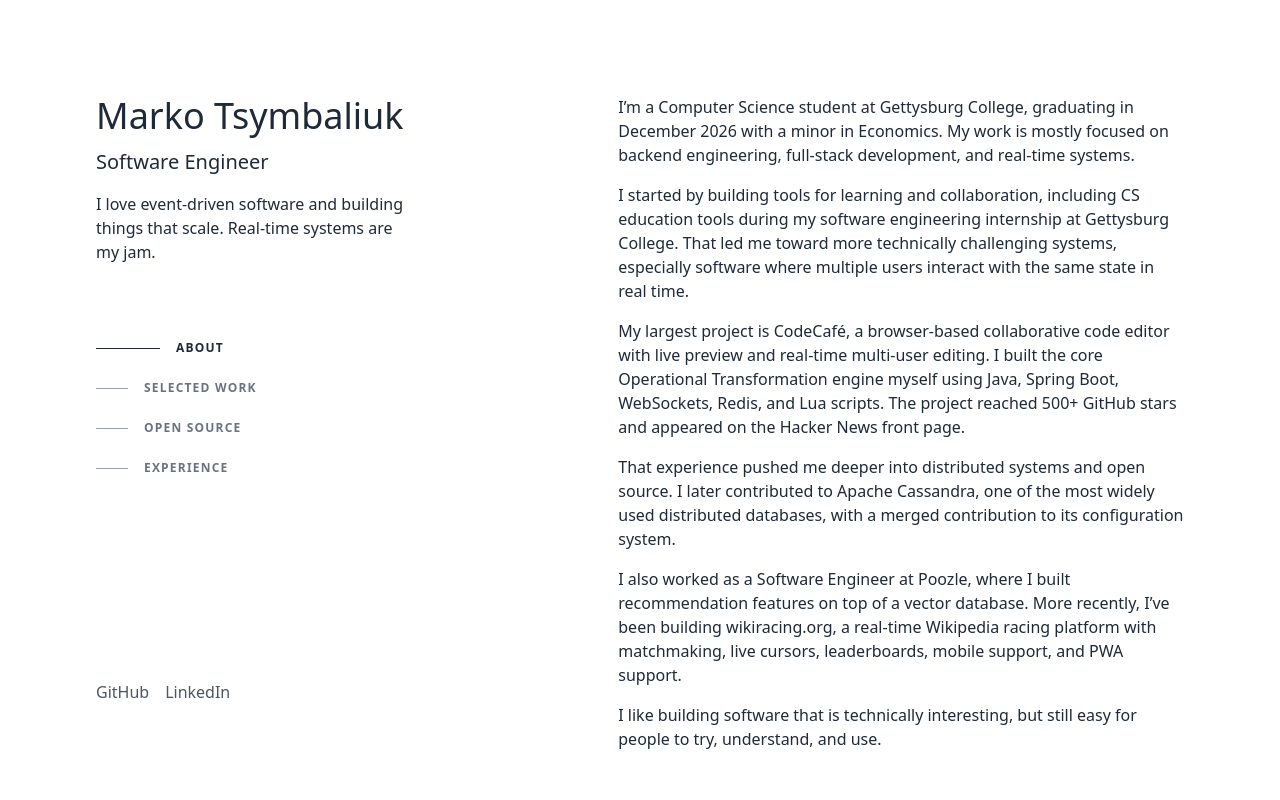
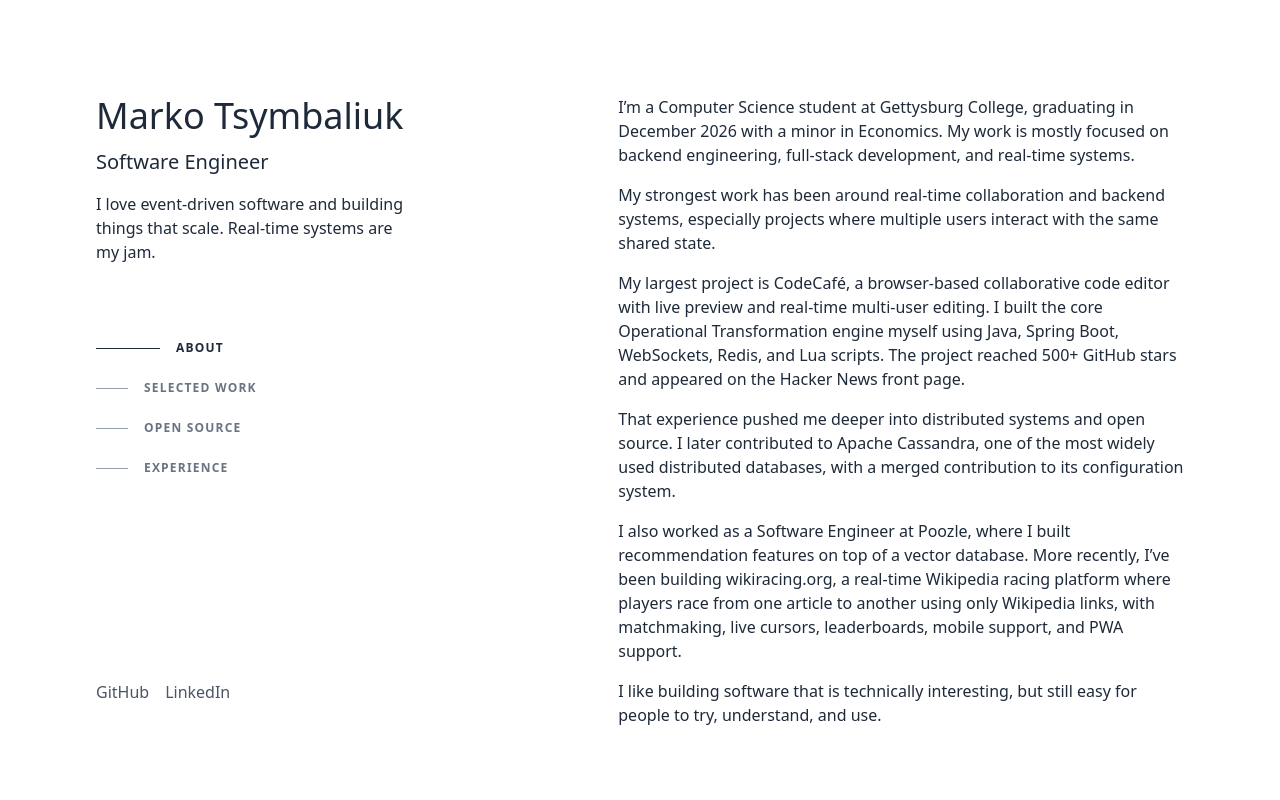
Before and after one commit to mrktsm/personal-website, a React (Vite) app: page / in a window 1280 px wide. Shown: the top 800 px of the page. Built offline with nearby package versions, Linux system fonts and the light colour scheme; no server answers.

Commit message:
Refine About section text

```diff
--- a/src/App.tsx
+++ b/src/App.tsx
@@ -272,7 +272,7 @@ function App() {
             I’m a Computer Science student at Gettysburg College, graduating in December 2026 with a minor in Economics. My work is mostly focused on backend engineering, full-stack development, and real-time systems.
           </p>
           <p className="mt-4 text-base font-medium text-gray-800">
-            I started by building tools for learning and collaboration, including CS education tools during my software engineering internship at Gettysburg College. That led me toward more technically challenging systems, especially software where multiple users interact with the same state in real time.
+            My strongest work has been around real-time collaboration and backend systems, especially projects where multiple users interact with the same shared state.
           </p>
           <p className="mt-4 text-base font-medium text-gray-800">
             My largest project is CodeCafé, a browser-based collaborative code editor with live preview and real-time multi-user editing. I built the core Operational Transformation engine myself using Java, Spring Boot, WebSockets, Redis, and Lua scripts. The project reached 500+ GitHub stars and appeared on the Hacker News front page.
@@ -281,7 +281,7 @@ function App() {
             That experience pushed me deeper into distributed systems and open source. I later contributed to Apache Cassandra, one of the most widely used distributed databases, with a merged contribution to its configuration system.
           </p>
           <p className="mt-4 text-base font-medium text-gray-800">
-            I also worked as a Software Engineer at Poozle, where I built recommendation features on top of a vector database. More recently, I’ve been building wikiracing.org, a real-time Wikipedia racing platform with matchmaking, live cursors, leaderboards, mobile support, and PWA support.
+            I also worked as a Software Engineer at Poozle, where I built recommendation features on top of a vector database. More recently, I’ve been building wikiracing.org, a real-time Wikipedia racing platform where players race from one article to another using only Wikipedia links, with matchmaking, live cursors, leaderboards, mobile support, and PWA support.
           </p>
           <p className="mt-4 text-base font-medium text-gray-800">
             I like building software that is technically interesting, but still easy for people to try, understand, and use.
```
